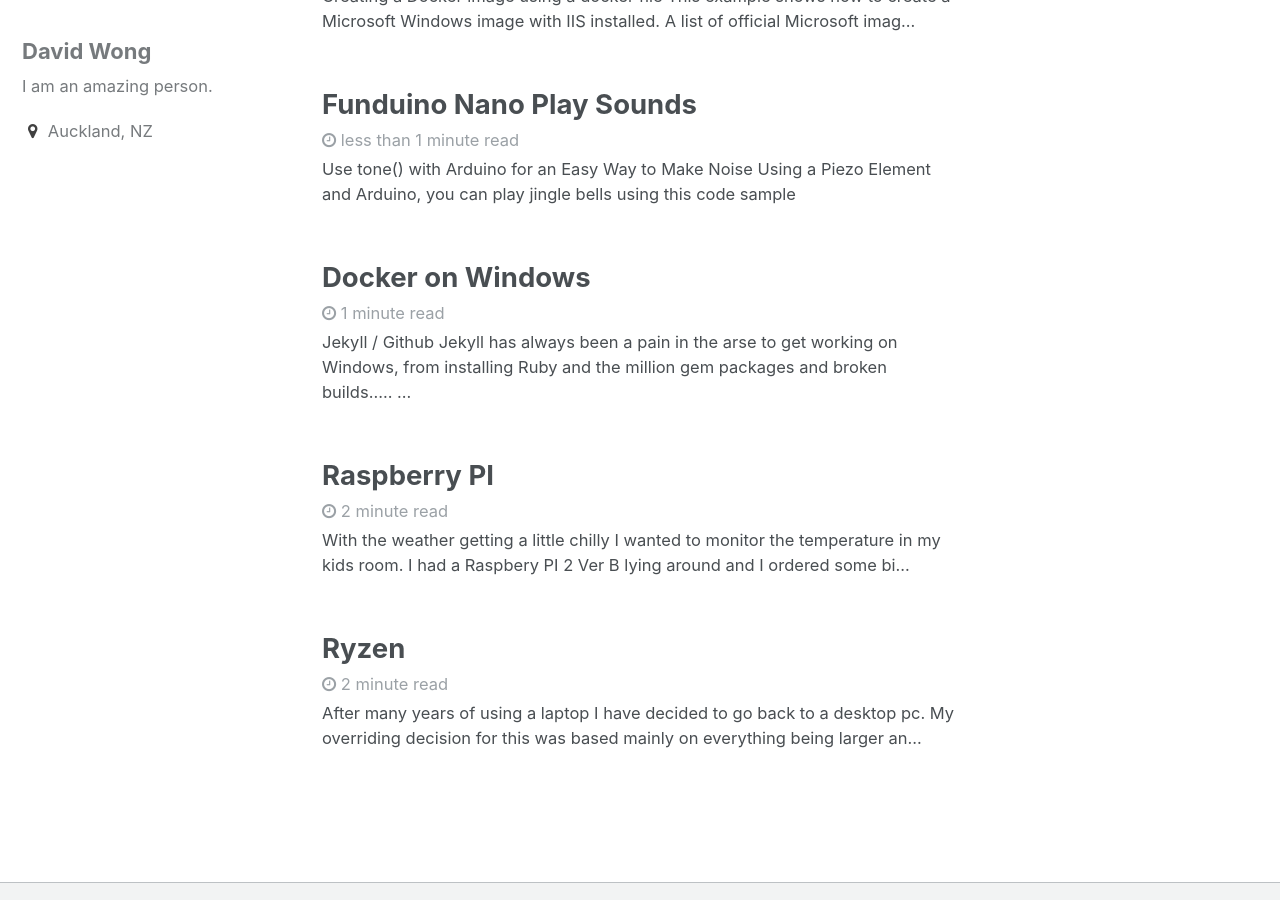
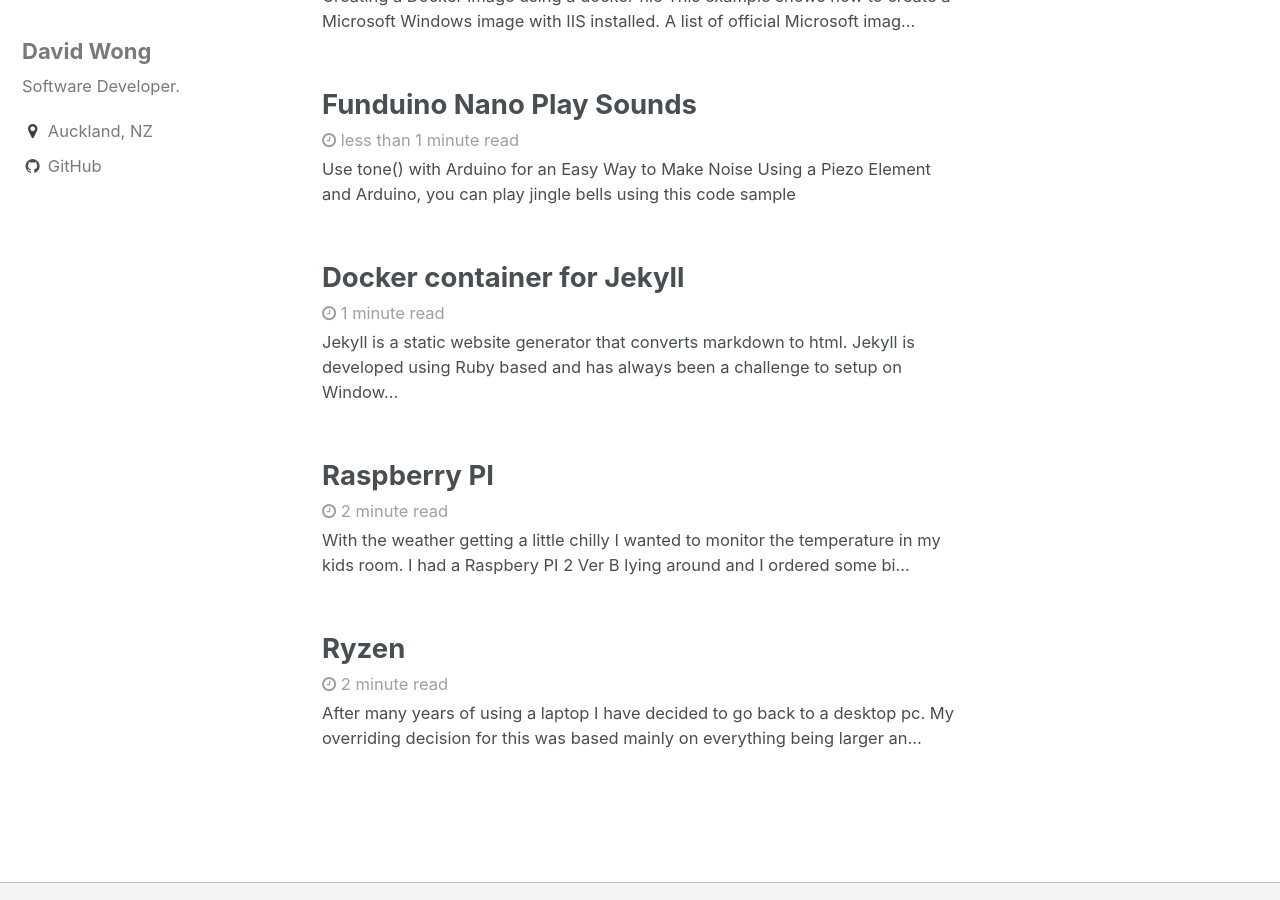
Before and after one commit to dvkwong/devint, a Jekyll site: the page built from index.html, in a window 1280 px wide and 900 px high, scrolled down 312 px. Built offline with Jekyll 4.4.1, drawn with Linux system fonts in a browser that asks for light colours; the list of posts is cut into pages by our own code; some of the changed lines change nothing that is shown.

Commit message:
Update Docker Jekyll post Set github username

````diff
--- a/_config.yml
+++ b/_config.yml
@@ -79,7 +79,7 @@ analytics:
 author:
   name             : "David Wong"
   avatar           : # path of avatar image, e.g. "/assets/images/bio-photo.jpg"
-  bio              : "I am an amazing person."
+  bio              : "Software Developer."
   location         : "Auckland, NZ"
   email            :
   uri              :
@@ -89,7 +89,7 @@ author:
   flickr           :
   facebook         :
   foursquare       :
-  github           :
+  github           : "dvkwong"
   gitlab           :
   google_plus      :
   keybase          :
--- a/_posts/2017-05-09-Docker-On-Windows.md
+++ /dev/null
@@ -1,47 +0,0 @@
----
-title: Docker on Windows
-excerpt_separator: "<!--more-->"
-categories:
-  - Post Formats
-tags:
-  - Post Formats
-  - readability
-  - standard
----
-
-## Jekyll / Github
-
-Jekyll has always been a pain in the arse to get working on Windows, from installing Ruby and the million gem packages and broken builds..... Welcome Docker for Windows!
-
-Docker allows fully contained applications to be run in an isolated container as if it was a VM except much smaller and less cpu and memory intensive. There are many containers for running lots of applications especially for Linux.
-
-### Running standard Jekyll
-
-One such container is for the Jekyll blogging engine uses ruby and numerous other packages.
-
-```cs
-// Create blog
-docker run --rm -v="$PWD":/srv/jekyll -it -p 4000:4000 jekyll/jekyll jekyll new myblog
-
-// Serve blog
-cd myblog
-docker run --rm -v="$PWD":/srv/jekyll -it -p 4000:4000 jekyll/jekyll jekyll serve
-```
-
-### Running standard Github pages
-
-A docker image for github pages can be found at [starefossen/github-pages](https://github.com/Starefossen/docker-github-pages)
-
-*TODO I could not get this container to work properly. Listens on the port but does not render the site?!*
-
-```cs
-docker run --rm -v="$PWD":/usr/src/app -it -p 4000:4000 starefossen/github-pages jekyll new gblog
-
-docker run --rm -v="$PWD":/usr/src/app -it -e JEKYLL_GITHUB_TOKEN=my-github-token -p 4000:4000  starefossen/github-pages bundle exec jekyll serve
-```
-
-### Run Jekyll using the Bash shell running on Windows
-
-If you like the feel of installing Ruby and all the other componants youself can check out bash running on Windows. You heard right Windows can now run bash shell (under the hood is Ubuntu)
-
-[Running Jekyll on Windows](http://www.jamessturtevant.com/posts/Running-Jekyll-in-Windows-using-Docker/)
--- /dev/null
+++ b/_posts/2017-05-09-Docker-container-for-Jekyll.md
@@ -0,0 +1,48 @@
+---
+title: Docker container for Jekyll
+categories:
+  - posts
+tags:
+  - Docker
+  - Jekyll
+---
+
+[Jekyll](https://jekyllrb.com/) is a static website generator that converts markdown to html.
+Jekyll is developed using Ruby based and has always been a challenge to setup on Windows or OSX.
+From installing Ruby, bundler and installing 'compatible' of gem packages.
+
+Welcome [Docker](https://www.docker.com/)! Docker is a cross platform tool that allows fully contained
+applications to be run in an isolated container similar to a VM. Containers are much smaller and less
+ cpu and memory intensive. There are many containers for running lots of applications especially for Linux.
+
+## Requirements
+
+1. Install [Docker](https://www.docker.com/)
+1. A Jekyll website. Clone the [minimal mistakes](https://github.com/mmistakes/minimal-mistakes)
+Jekyll [website](https://mmistakes.github.io/minimal-mistakes/) if you do not have a site.
+
+## Running the Jekyll Container
+
+The official [Jekyll container](https://github.com/jekyll/docker) comes pre-installed with
+everything required to run Jekyll.
+
+1. Open a powershell or terminal window
+1. Navigate to your Jekyll website directory
+1. Run command for Windows powershell
+```cs
+docker run --rm --volume="$PWD":/srv/jekyll -it -p 4000:4000 -e JEKYLL_ENV=dev `
+jekyll/jekyll:pages jekyll s --config _config.yml,_config.dev.yml --force_polling
+```
+1. Run command for OSX/Linux terminal
+```cs
+docker run --rm --volume=$(pwd):/srv/jekyll -it -p 4000:4000 `
+jekyll/jekyll jekyll s --config _config.yml,_config.dev.yml
+```
+1. Wait for gem files and Jekyll to build the website
+1. Open your browser to [http://localhost:4000](http://localhost:4000)
+1. Done
+
+## Notes
+
+* A _config.dev.yml is used to override the Jekyll url parameter to http://localhost:4000
+* OSX or Linux JEKYLL_ENV or force_polling parameters are not required.
````
